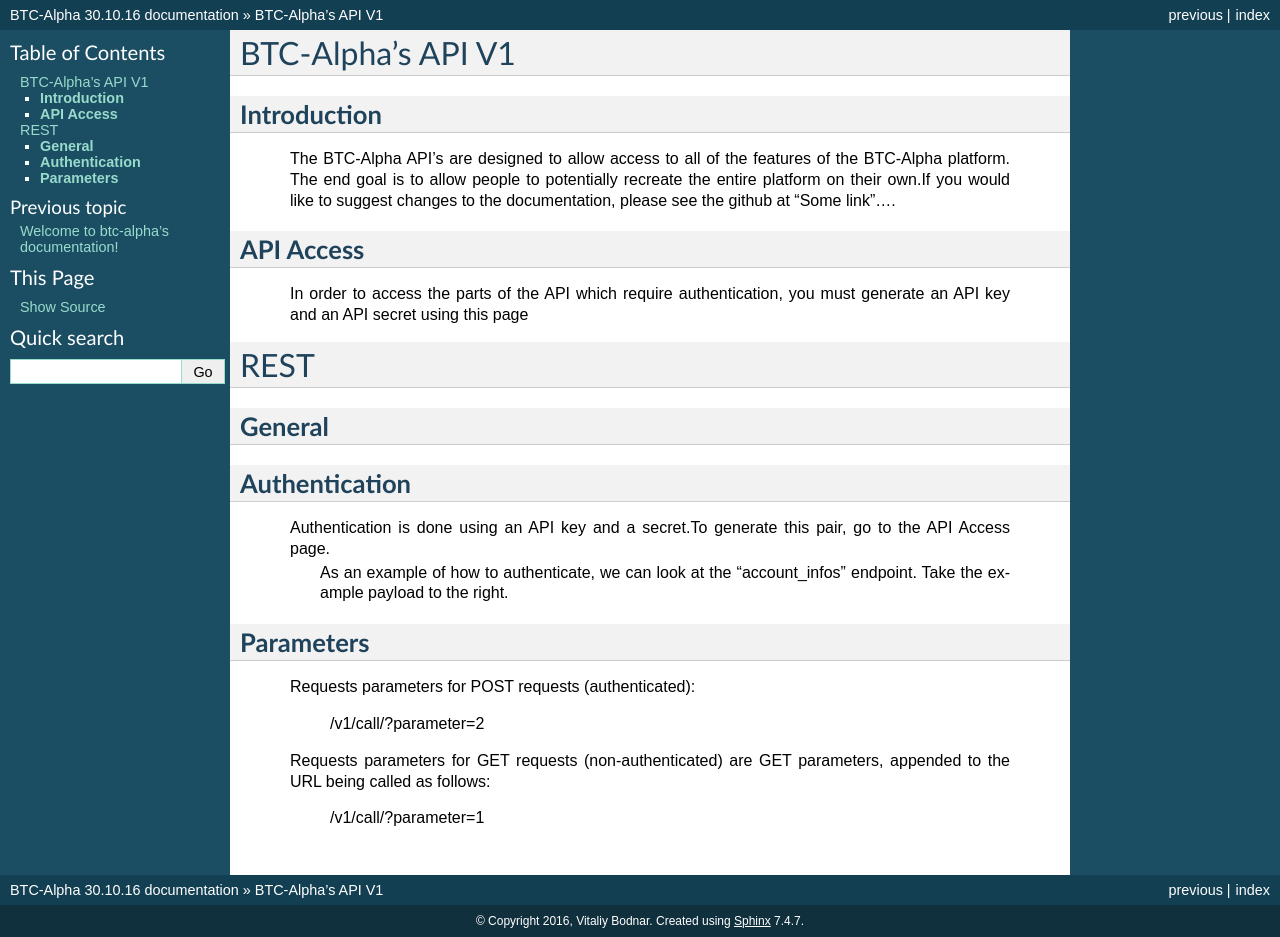
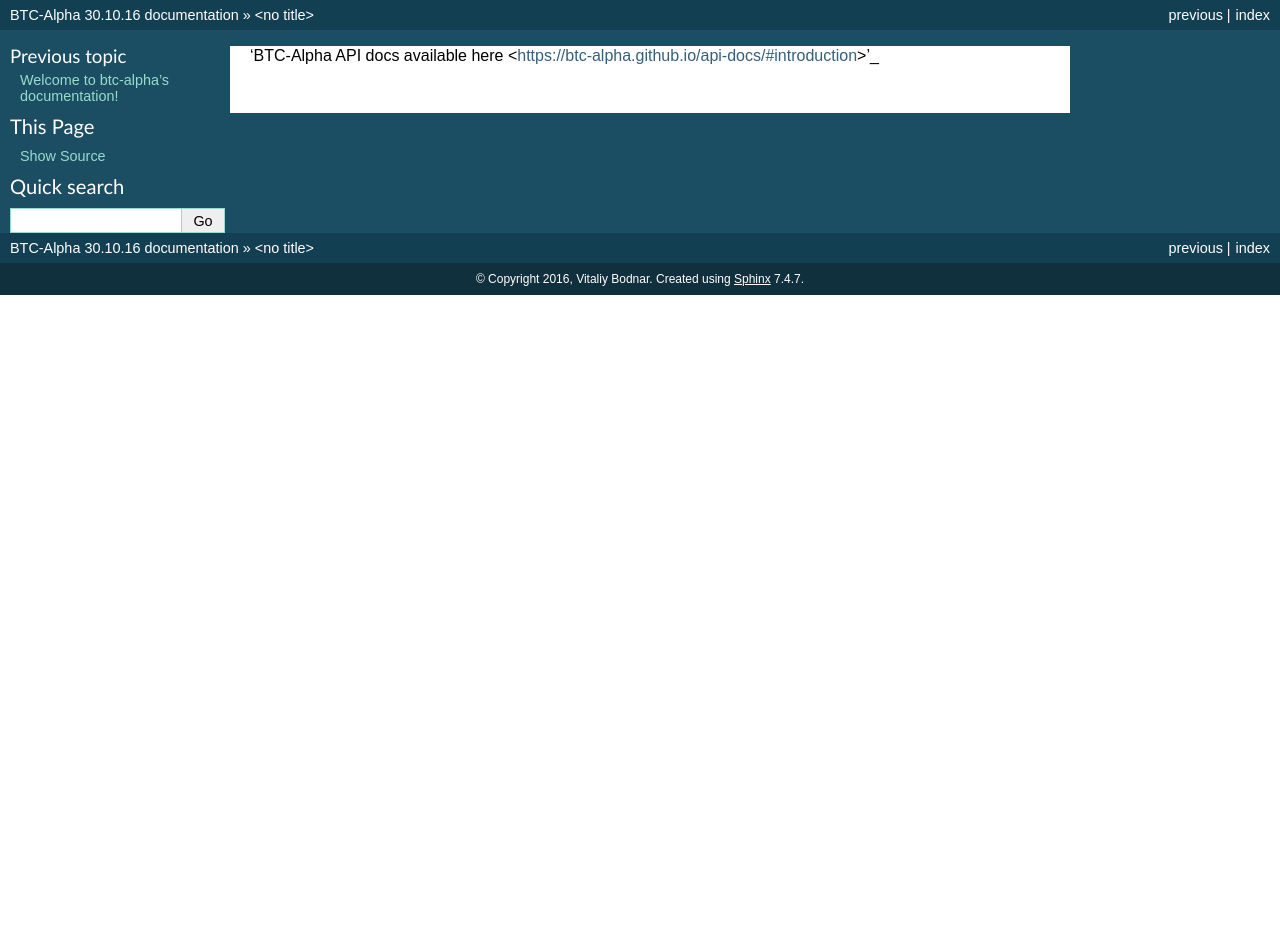
Before and after one commit to StanislavRybonka/btc-alpha-docs, a Sphinx documentation site: the page built from source/btc.api.rst, in a window 1280 px wide. Built offline with Sphinx 7.4.7, drawn with Linux system fonts in a browser that asks for light colours; after the commit the page ends 900 px from its top, so only the background shows below that.

Commit message:
Update btc.api.rst

```diff
--- a/source/btc.api.rst
+++ b/source/btc.api.rst
@@ -1,35 +1 @@
-BTC-Alpha's API V1
-==================
-
-**Introduction**
-----------------
-           The BTC-Alpha API’s are designed to allow access to all of the features of the BTC-Alpha platform.
-           The end goal is to allow people to potentially recreate the entire platform on their own.If you
-           would like to suggest changes to the documentation, please see the github at "Some link"....
-
-**API Access**
---------------
-          In order to access the parts of the API which require authentication, you must generate
-          an API key and an API secret using this page
-
-REST
-====
-
-**General**
------------
-
-**Authentication**
-------------------
-    Authentication is done using an API key and a secret.To generate this pair, go to the API Access page.
-     As an example of how to authenticate, we can look at the “account_infos” endpoint. Take the example payload
-     to the right.
-
-**Parameters**
---------------
-   Requests parameters for POST requests (authenticated):
-
-    /v1/call/?parameter=2
-
-   Requests parameters for GET requests (non-authenticated) are GET parameters, appended to the URL being called as follows:
-
-    /v1/call/?parameter=1
+'BTC-Alpha API docs available here <https://btc-alpha.github.io/api-docs/#introduction>'_
```
